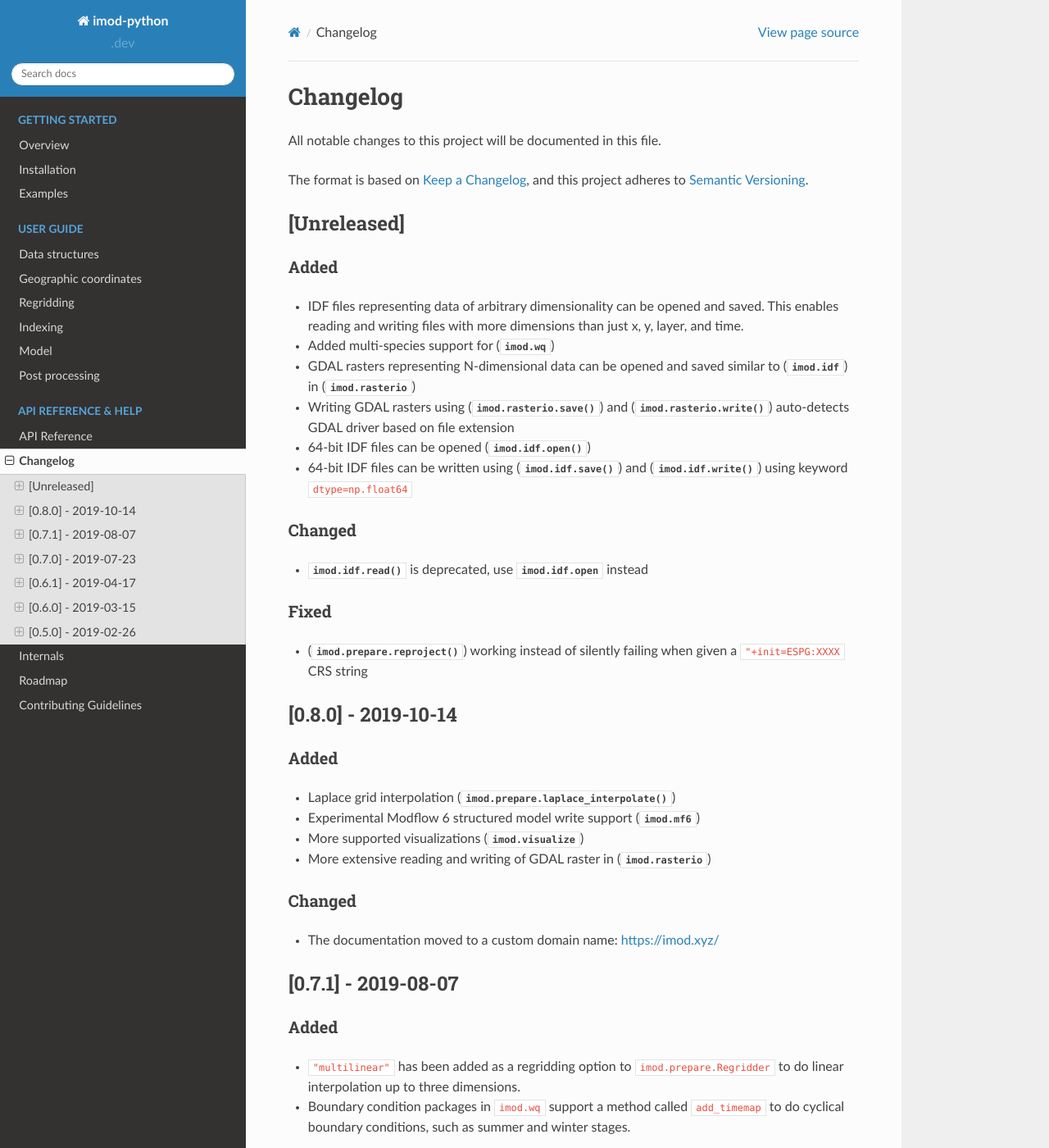
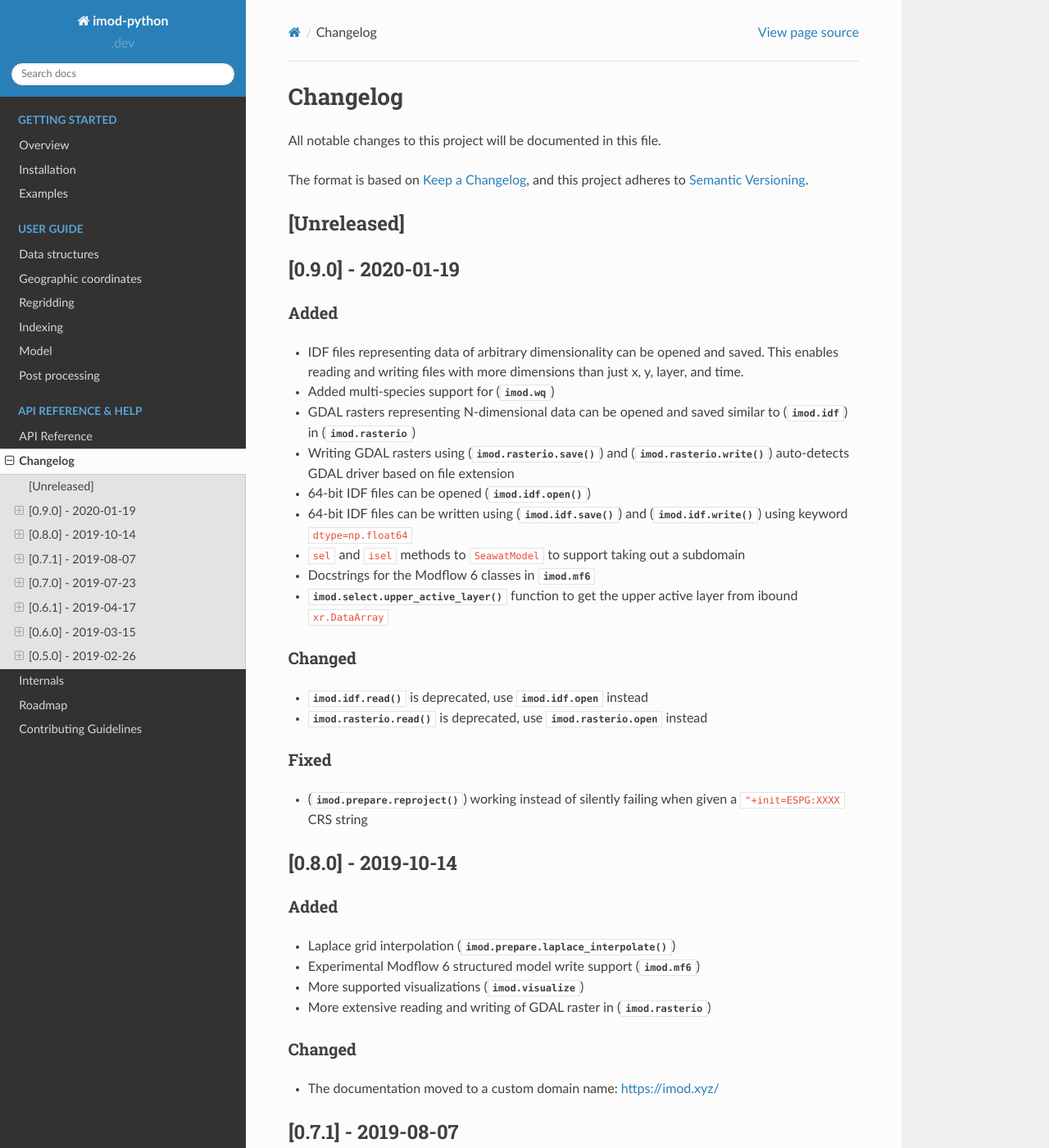
Before and after one commit to Deltares/imod-python, a Sphinx documentation site: the page built from docs/changelog.rst, in a window 1280 px wide and 1400 px high. Shown: the whole window at 82% size. Built offline with Sphinx 7.4.7 and the Read the Docs theme 2.0.0, drawn with Linux system fonts in a browser that asks for light colours; the version number could not be read and is left out.

Commit message:
add a deprecation to imod.rasterio.read

```diff
--- a/docs/changelog.rst
+++ b/docs/changelog.rst
@@ -7,6 +7,9 @@ The format is based on `Keep a Changelog`_, and this project adheres to
 `Semantic Versioning`_.
 
 [Unreleased]
+------------
+
+[0.9.0] - 2020-01-19
 ------------
 
 Added
@@ -19,11 +22,15 @@ Added
 -  Writing GDAL rasters using (:meth:`imod.rasterio.save`) and (:meth:`imod.rasterio.write`) auto-detects GDAL driver based on file extension
 -  64-bit IDF files can be opened (:meth:`imod.idf.open`)
 -  64-bit IDF files can be written using (:meth:`imod.idf.save`) and (:meth:`imod.idf.write`) using keyword ``dtype=np.float64``
+-  ``sel`` and ``isel`` methods to ``SeawatModel`` to support taking out a subdomain
+-  Docstrings for the Modflow 6 classes in :mod:`imod.mf6`
+-  :meth:`imod.select.upper_active_layer` function to get the upper active layer from ibound ``xr.DataArray``
 
 Changed
 ~~~~~~~
 
 -  :func:`imod.idf.read` is deprecated, use :mod:`imod.idf.open` instead
+-  :func:`imod.rasterio.read` is deprecated, use :mod:`imod.rasterio.open` instead
 
 Fixed
 ~~~~~
```
Also changed, not shown: 1 other file.
